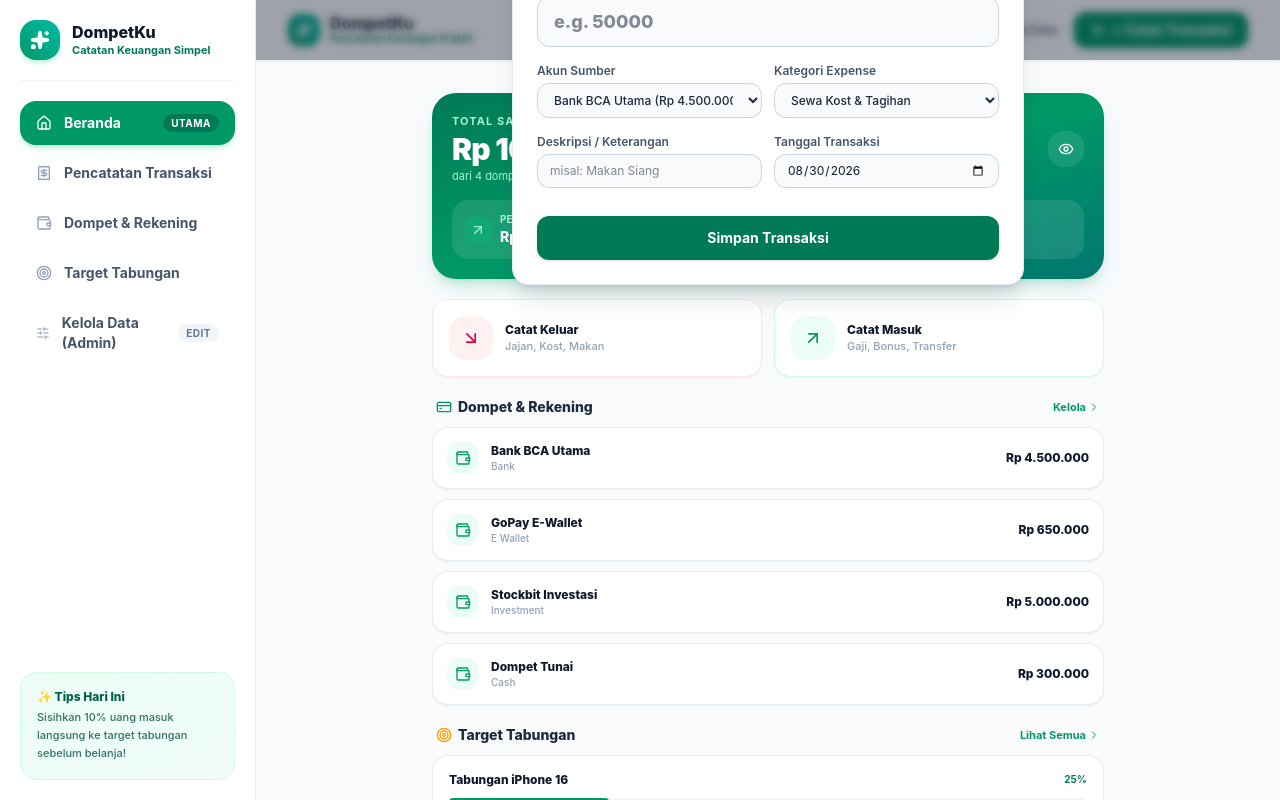
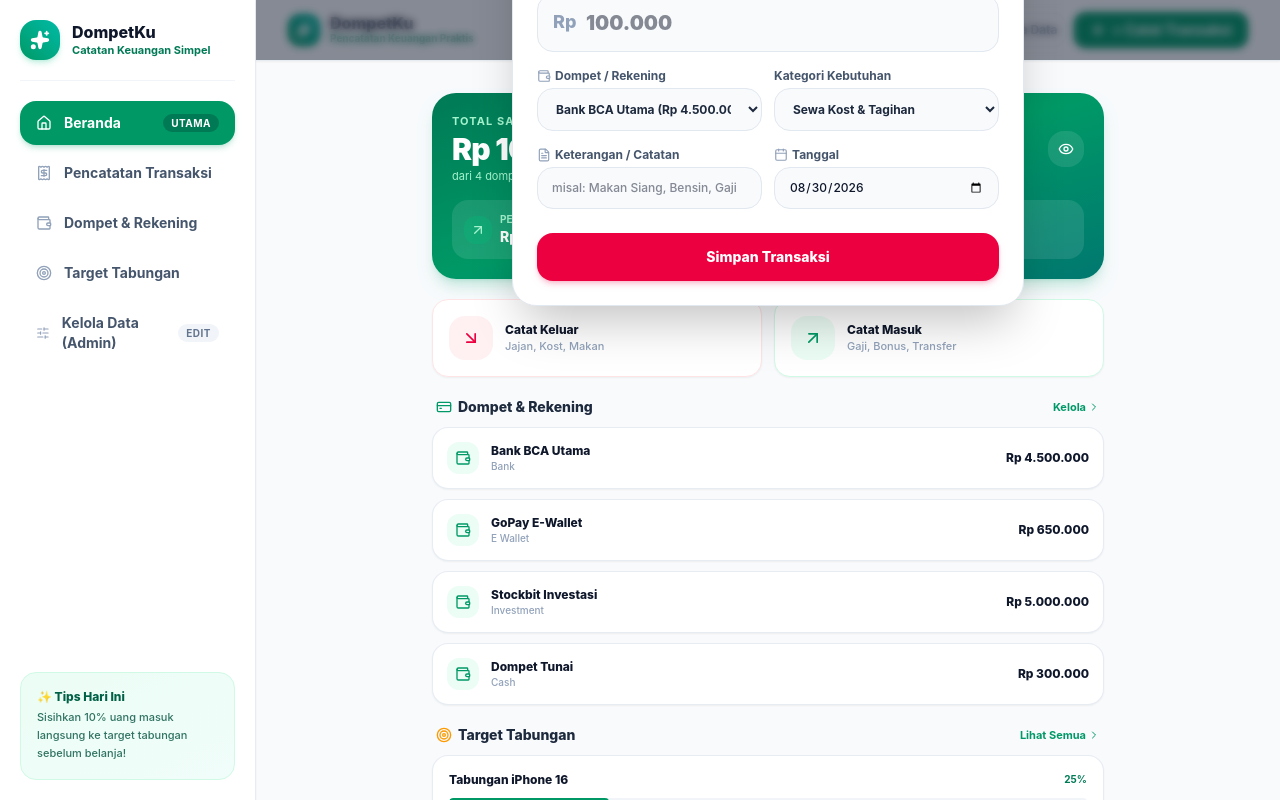
Before and after one commit to fathanzys/dompetku, a Next.js app: page / in a window 1280 px wide. Both pictures are taken after a click on the button "+ Catat Transaksi". Shown: the top 800 px of the page. Built offline with nearby package versions, Linux system fonts and the light colour scheme.

Commit message:
Update QuickTransactionModal with modern bottom-sheet layout and formatted Rp numbers

```diff
--- a/src/components/modals/QuickTransactionModal.tsx
+++ b/src/components/modals/QuickTransactionModal.tsx
@@ -1,20 +1,30 @@
 'use client';
 
 import React, { useState } from 'react';
-import { X, ArrowDownRight, ArrowUpRight, ArrowRightLeft, PiggyBank, TrendingUp, Tag } from 'lucide-react';
+import { X, ArrowDownRight, ArrowUpRight, ArrowRightLeft, PiggyBank, TrendingUp, Tag, Calendar, Wallet, FileText } from 'lucide-react';
 import { useFinance } from '@/context/FinanceContext';
 import { TransactionType } from '@/types';
+import { formatCurrency } from '@/utils/financialCalculations';
 
 interface Props {
   onClose: () => void;
   defaultType?: TransactionType;
 }
 
+function formatNumberInput(val: string): string {
+  const numeric = val.replace(/\D/g, '');
+  return numeric.replace(/\B(?=(\d{3})+(?!\d))/g, '.');
+}
+
+function parseFormattedNumber(val: string): number {
+  return parseFloat(val.replace(/\./g, '')) || 0;
+}
+
 export const QuickTransactionModal: React.FC<Props> = ({ onClose, defaultType = 'expense' }) => {
   const { accounts, categories, goals, addTransaction } = useFinance();
 
   const [type, setType] = useState<TransactionType>(defaultType);
-  const [amount, setAmount] = useState('');
+  const [formattedAmount, setFormattedAmount] = useState('');
   const [accountId, setAccountId] = useState(accounts[0]?.id || '');
   const [targetAccountId, setTargetAccountId] = useState(accounts[1]?.id || accounts[0]?.id || '');
   const [categoryId, setCategoryId] = useState(categories[0]?.id || '');
@@ -24,7 +34,7 @@
 
   const handleSubmit = (e: React.FormEvent) => {
     e.preventDefault();
-    const numAmount = parseFloat(amount);
+    const numAmount = parseFormattedNumber(formattedAmount);
     if (isNaN(numAmount) || numAmount <= 0) return;
 
     addTransaction({
@@ -34,7 +44,7 @@
       targetAccountId: type === 'transfer' ? targetAccountId : undefined,
       categoryId: type === 'expense' ? categoryId : undefined,
       goalId: (type === 'saving' || type === 'asset_sale') ? goalId : undefined,
-      description: description || `${type.toUpperCase()} entry`,
+      description: description || (type === 'expense' ? 'Pengeluaran' : type === 'income' ? 'Pemasukan' : 'Transaksi'),
       transactionDate: date,
     });
 
@@ -42,29 +52,47 @@
   };
 
   const TYPE_BUTTONS = [
-    { type: 'expense' as TransactionType, label: 'Expense', icon: ArrowDownRight, activeStyle: 'border-rose-600 bg-rose-50 text-rose-700 font-bold' },
-    { type: 'income' as TransactionType, label: 'Income', icon: ArrowUpRight, activeStyle: 'border-emerald-600 bg-emerald-50 text-emerald-800 font-bold' },
-    { type: 'transfer' as TransactionType, label: 'Transfer', icon: ArrowRightLeft, activeStyle: 'border-blue-600 bg-blue-50 text-blue-800 font-bold' },
-    { type: 'saving' as TransactionType, label: 'Goal Save', icon: PiggyBank, activeStyle: 'border-amber-600 bg-amber-50 text-amber-800 font-bold' },
-    { type: 'investment' as TransactionType, label: 'Investment', icon: TrendingUp, activeStyle: 'border-cyan-600 bg-cyan-50 text-cyan-800 font-bold' },
-    { type: 'asset_sale' as TransactionType, label: 'Asset Sale', icon: Tag, activeStyle: 'border-purple-600 bg-purple-50 text-purple-800 font-bold' },
+    { type: 'expense' as TransactionType, label: 'Pengeluaran', icon: ArrowDownRight, activeStyle: 'border-rose-500 bg-rose-50 text-rose-700 font-extrabold shadow-xs' },
+    { type: 'income' as TransactionType, label: 'Pemasukan', icon: ArrowUpRight, activeStyle: 'border-emerald-500 bg-emerald-50 text-emerald-800 font-extrabold shadow-xs' },
+    { type: 'transfer' as TransactionType, label: 'Transfer', icon: ArrowRightLeft, activeStyle: 'border-blue-500 bg-blue-50 text-blue-800 font-extrabold shadow-xs' },
+    { type: 'saving' as TransactionType, label: 'Tabungan', icon: PiggyBank, activeStyle: 'border-amber-500 bg-amber-50 text-amber-800 font-extrabold shadow-xs' },
+    { type: 'investment' as TransactionType, label: 'Investasi', icon: TrendingUp, activeStyle: 'border-cyan-500 bg-cyan-50 text-cyan-800 font-extrabold shadow-xs' },
   ];
 
   return (
-    <div className="fixed inset-0 z-50 flex items-center justify-center p-4 bg-slate-900/40 backdrop-blur-xs animate-fadeIn">
-      <div className="bg-white border border-slate-200 w-full max-w-lg rounded-2xl shadow-xl overflow-hidden text-slate-800">
+    <div className="fixed inset-0 z-50 flex items-end sm:items-center justify-center p-0 sm:p-4 bg-slate-900/50 backdrop-blur-xs animate-fadeIn">
+      <div className="bg-white border border-slate-200 w-full max-w-lg rounded-t-3xl sm:rounded-3xl shadow-2xl overflow-hidden text-slate-800 animate-slideUp">
+
         {/* Modal Header */}
-        <div className="flex items-center justify-between px-6 py-4 border-b border-slate-100 bg-slate-50">
-          <h3 className="font-extrabold text-base text-slate-900">Catat Transaksi Finansial</h3>
-          <button onClick={onClose} className="p-1 rounded-lg text-slate-400 hover:text-slate-700 hover:bg-slate-200">
+        <div className="flex items-center justify-between px-6 py-4 border-b border-slate-100 bg-slate-50/80">
+          <div className="flex items-center gap-2">
+            <div className={`p-2 rounded-xl ${
+              type === 'income' ? 'bg-emerald-100 text-emerald-700' :
+              type === 'expense' ? 'bg-rose-100 text-rose-700' : 'bg-blue-100 text-blue-700'
+            }`}>
+              {type === 'income' ? <ArrowUpRight className="w-5 h-5" /> :
+               type === 'expense' ? <ArrowDownRight className="w-5 h-5" /> : <ArrowRightLeft className="w-5 h-5" />}
+            </div>
+            <div>
+              <h3 className="font-extrabold text-base text-slate-900 leading-none">Catat Transaksi Baru</h3>
+              <p className="text-[11px] text-slate-400 font-medium mt-0.5">Pilih tipe &amp; masukkan nominalnya</p>
+            </div>
+          </div>
+
+          <button
+            onClick={onClose}
+            className="p-2 rounded-xl text-slate-400 hover:text-slate-700 hover:bg-slate-200/60 transition-colors"
+          >
             <X className="w-5 h-5" />
           </button>
         </div>
 
-        <form onSubmit={handleSubmit} className="p-6 space-y-4">
-          {/* Type Selector Grid */}
+        <form onSubmit={handleSubmit} className="p-6 space-y-4 max-h-[85vh] overflow-y-auto">
+          {/* Type Selector Pills */}
           <div>
-            <label className="block text-xs font-bold text-slate-600 mb-2 uppercase tracking-wider">Tipe Transaksi</label>
+            <label className="block text-[11px] font-extrabold text-slate-400 mb-2 uppercase tracking-wider">
+              Tipe Transaksi
+            </label>
             <div className="grid grid-cols-3 gap-2">
               {TYPE_BUTTONS.map((btn) => {
                 const Icon = btn.icon;
@@ -74,10 +102,10 @@
                     key={btn.type}
                     type="button"
                     onClick={() => setType(btn.type)}
-                    className={`flex items-center justify-center gap-1.5 py-2 px-3 rounded-xl border text-xs transition-all ${
+                    className={`flex items-center justify-center gap-1.5 py-2.5 px-3 rounded-2xl border text-xs font-bold transition-all active:scale-95 ${
                       isSelected
                         ? btn.activeStyle
-                        : 'border-slate-200 bg-white text-slate-600 hover:bg-slate-50'
+                        : 'border-slate-200/80 bg-slate-50/50 text-slate-600 hover:bg-slate-100'
                     }`}
                   >
                     <Icon className="w-3.5 h-3.5" />
@@ -88,33 +116,40 @@
             </div>
           </div>
 
-          {/* Nominal Input */}
+          {/* Nominal Input with Dot Formatting */}
           <div>
-            <label className="block text-xs font-bold text-slate-600 mb-1">Nominal Transaksi (Rp)</label>
-            <input
-              type="number"
-              required
-              placeholder="e.g. 50000"
-              value={amount}
-              onChange={(e) => setAmount(e.target.value)}
-              className="w-full bg-slate-50 border border-slate-300 rounded-xl px-4 py-2.5 text-slate-900 font-extrabold text-lg focus:outline-none focus:border-emerald-600"
-            />
+            <label className="block text-xs font-extrabold text-slate-700 mb-1.5">
+              Nominal Transaksi (Rp)
+            </label>
+            <div className="relative">
+              <span className="absolute left-4 top-3.5 text-slate-400 font-extrabold text-lg">Rp</span>
+              <input
+                type="text"
+                inputMode="numeric"
+                required
+                placeholder="100.000"
+                value={formattedAmount}
+                onChange={(e) => setFormattedAmount(formatNumberInput(e.target.value))}
+                className="w-full bg-slate-50 border border-slate-200 rounded-2xl pl-12 pr-4 py-3.5 text-slate-900 font-black text-xl focus:outline-none focus:border-emerald-500 focus:ring-1 focus:ring-emerald-200 transition-all"
+              />
+            </div>
           </div>
 
-          {/* Account & Target/Category Selectors */}
-          <div className="grid grid-cols-2 gap-3">
+          {/* Account & Category/Target Selectors */}
+          <div className="grid grid-cols-1 sm:grid-cols-2 gap-3">
             <div>
-              <label className="block text-xs font-semibold text-slate-600 mb-1">
-                {type === 'transfer' ? 'Dari Akun' : 'Akun Sumber'}
+              <label className="block text-xs font-bold text-slate-600 mb-1 flex items-center gap-1">
+                <Wallet className="w-3.5 h-3.5 text-slate-400" />
+                <span>{type === 'transfer' ? 'Dari Akun Asal' : 'Dompet / Rekening'}</span>
               </label>
               <select
                 value={accountId}
                 onChange={(e) => setAccountId(e.target.value)}
-                className="w-full bg-slate-50 border border-slate-300 rounded-xl px-3 py-2 text-xs font-medium text-slate-800 focus:outline-none focus:border-emerald-600"
+                className="w-full bg-slate-50 border border-slate-200 rounded-2xl px-3.5 py-3 text-xs font-bold text-slate-800 focus:outline-none focus:border-emerald-500"
               >
                 {accounts.map((acc) => (
                   <option key={acc.id} value={acc.id}>
-                    {acc.name} (Rp {acc.balance.toLocaleString('id-ID')})
+                    {acc.name} ({formatCurrency(acc.balance)})
                   </option>
                 ))}
               </select>
@@ -122,26 +157,29 @@
 
             {type === 'transfer' ? (
               <div>
-                <label className="block text-xs font-semibold text-slate-600 mb-1">Ke Akun Tujuan</label>
+                <label className="block text-xs font-bold text-slate-600 mb-1 flex items-center gap-1">
+                  <Wallet className="w-3.5 h-3.5 text-blue-500" />
+                  <span>Ke Akun Tujuan</span>
+                </label>
                 <select
                   value={targetAccountId}
                   onChange={(e) => setTargetAccountId(e.target.value)}
-                  className="w-full bg-slate-50 border border-slate-300 rounded-xl px-3 py-2 text-xs font-medium text-slate-800 focus:outline-none focus:border-emerald-600"
+                  className="w-full bg-slate-50 border border-slate-200 rounded-2xl px-3.5 py-3 text-xs font-bold text-slate-800 focus:outline-none focus:border-emerald-500"
                 >
                   {accounts.map((acc) => (
                     <option key={acc.id} value={acc.id}>
-                      {acc.name}
+                      {acc.name} ({formatCurrency(acc.balance)})
                     </option>
                   ))}
                 </select>
               </div>
             ) : (type === 'saving' || type === 'asset_sale') ? (
               <div>
-                <label className="block text-xs font-semibold text-slate-600 mb-1">Goal Fund Tujuan</label>
+                <label className="block text-xs font-bold text-slate-600 mb-1">Target Tabungan</label>
                 <select
                   value={goalId}
                   onChange={(e) => setGoalId(e.target.value)}
-                  className="w-full bg-slate-50 border border-slate-300 rounded-xl px-3 py-2 text-xs font-medium text-slate-800 focus:outline-none focus:border-emerald-600"
+                  className="w-full bg-slate-50 border border-slate-200 rounded-2xl px-3.5 py-3 text-xs font-bold text-slate-800 focus:outline-none focus:border-emerald-500"
                 >
                   {goals.map((g) => (
                     <option key={g.id} value={g.id}>
@@ -152,11 +190,11 @@
               </div>
             ) : type === 'expense' ? (
               <div>
-                <label className="block text-xs font-semibold text-slate-600 mb-1">Kategori Expense</label>
+                <label className="block text-xs font-bold text-slate-600 mb-1">Kategori Kebutuhan</label>
                 <select
                   value={categoryId}
                   onChange={(e) => setCategoryId(e.target.value)}
-                  className="w-full bg-slate-50 border border-slate-300 rounded-xl px-3 py-2 text-xs font-medium text-slate-800 focus:outline-none focus:border-emerald-600"
+                  className="w-full bg-slate-50 border border-slate-200 rounded-2xl px-3.5 py-3 text-xs font-bold text-slate-800 focus:outline-none focus:border-emerald-500"
                 >
                   {categories.map((c) => (
                     <option key={c.id} value={c.id}>
@@ -169,32 +207,45 @@
           </div>
 
           {/* Description & Date */}
-          <div className="grid grid-cols-2 gap-3">
+          <div className="grid grid-cols-1 sm:grid-cols-2 gap-3">
             <div>
-              <label className="block text-xs font-semibold text-slate-600 mb-1">Deskripsi / Keterangan</label>
+              <label className="block text-xs font-bold text-slate-600 mb-1 flex items-center gap-1">
+                <FileText className="w-3.5 h-3.5 text-slate-400" />
+                <span>Keterangan / Catatan</span>
+              </label>
               <input
                 type="text"
-                placeholder="misal: Makan Siang"
+                placeholder="misal: Makan Siang, Bensin, Gaji"
                 value={description}
                 onChange={(e) => setDescription(e.target.value)}
-                className="w-full bg-slate-50 border border-slate-300 rounded-xl px-3 py-2 text-xs text-slate-900 focus:outline-none focus:border-emerald-600"
+                className="w-full bg-slate-50 border border-slate-200 rounded-2xl px-3.5 py-3 text-xs font-medium text-slate-900 focus:outline-none focus:border-emerald-500"
               />
             </div>
             <div>
-              <label className="block text-xs font-semibold text-slate-600 mb-1">Tanggal Transaksi</label>
+              <label className="block text-xs font-bold text-slate-600 mb-1 flex items-center gap-1">
+                <Calendar className="w-3.5 h-3.5 text-slate-400" />
+                <span>Tanggal</span>
+              </label>
               <input
                 type="date"
                 value={date}
                 onChange={(e) => setDate(e.target.value)}
-                className="w-full bg-slate-50 border border-slate-300 rounded-xl px-3 py-2 text-xs text-slate-900 focus:outline-none focus:border-emerald-600"
+                className="w-full bg-slate-50 border border-slate-200 rounded-2xl px-3.5 py-3 text-xs font-medium text-slate-900 focus:outline-none focus:border-emerald-500"
               />
             </div>
           </div>
 
-          <div className="pt-3">
+          {/* Submit Button */}
+          <div className="pt-2">
             <button
               type="submit"
-              className="w-full py-3 rounded-xl bg-emerald-700 text-white font-bold text-sm hover:bg-emerald-800 shadow-sm transition-all"
+              className={`w-full py-3.5 rounded-2xl text-white font-extrabold text-sm shadow-md transition-all active:scale-98 ${
+                type === 'income'
+                  ? 'bg-emerald-600 hover:bg-emerald-700 shadow-emerald-600/20'
+                  : type === 'expense'
+                  ? 'bg-rose-600 hover:bg-rose-700 shadow-rose-600/20'
+                  : 'bg-blue-600 hover:bg-blue-700 shadow-blue-600/20'
+              }`}
             >
               Simpan Transaksi
             </button>
```
